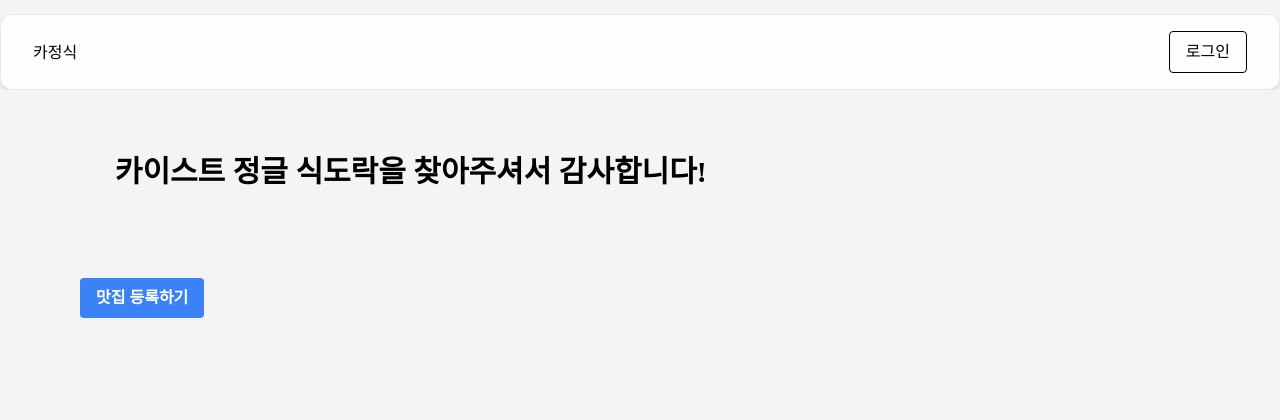
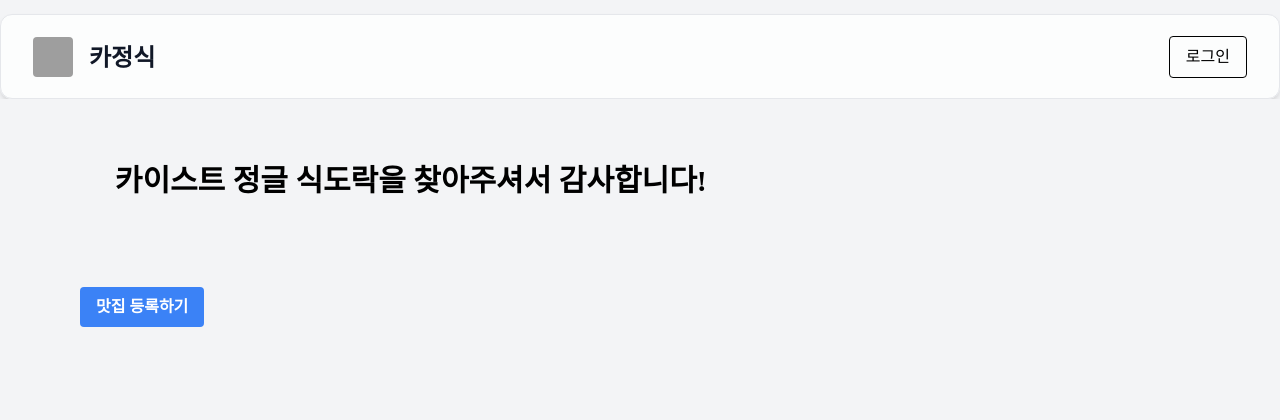
Before and after one commit to leedabin2/swjungle_7team, a Flask app: page / in a window 1280 px wide. Shown: the top 420 px of the page. Run offline with Flask 3, Linux system fonts and the light colour scheme; data that the repository does not hold is empty; parts of the project's set-up code (start-up, migrations or seed data) failed here and were passed over; some libraries are stand-ins or nearby versions; some web fonts are replaced; grey boxes are pictures that could not be loaded.

Commit message:
design: navbar img추가

```diff
--- a/templates/navbar.html
+++ b/templates/navbar.html
@@ -1,8 +1,9 @@
-
-
 <nav class="block w-full max-w-screen-xl px-4 py-2 mx-auto text-white bg-white border shadow-md rounded-xl border-white/80 bg-opacity-80 backdrop-blur-2xl backdrop-saturate-200 lg:px-8 lg:py-4" style="margin-top: -50px; /* 상단 여백 조정 */">
   <div class="container flex items-center justify-between mx-auto text-blue-gray-900">
-    <a href="#" class="mr-4 block cursor-pointer py-1.5 font-sans text-base font-medium leading-relaxed text-black antialiased">카정식</a> <!-- 로고 색상 변경 -->
+    <div class="flex items-center">
+    <img class="w-10 h-10 rounded mr-4" src="/static/free-icon-bento-6632156.png" alt="Default avatar">
+    <a href="#" class="mr-4 block cursor-pointer py-1.5 font-sans text-base text-2xl font-black text-gray-900 font-medium leading-relaxed text-black antialiased">카정식</a>
+    </div>
     <div class="flex items-center">
       <button id="login-nav" href="/login" onclick="redirectToLoginPage()" class="px-4 py-2 bg-transparent border border-black rounded hover:bg-black hover:text-white transition duration-300 ease-in-out text-black" style="display: none;">로그인</button> <!-- 로그인 버튼 항상 보이게 조정 -->
       <button id="logout-nav" href="#" onclick="confirmLogout()" class="px-4 py-2 bg-transparent border border-black rounded hover:bg-black hover:text-white transition duration-300 ease-in-out text-black" style="display: none;">로그아웃</button>
```
